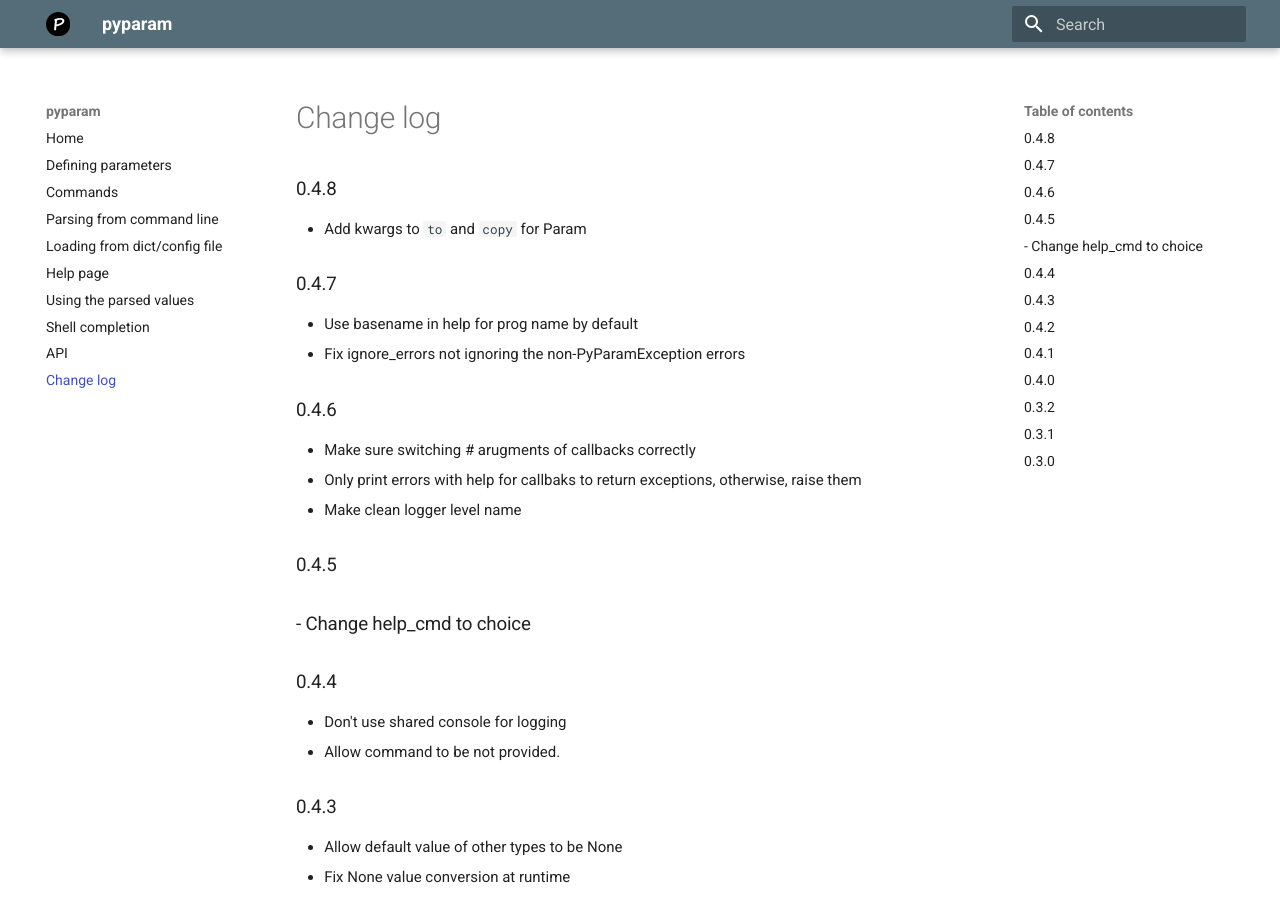
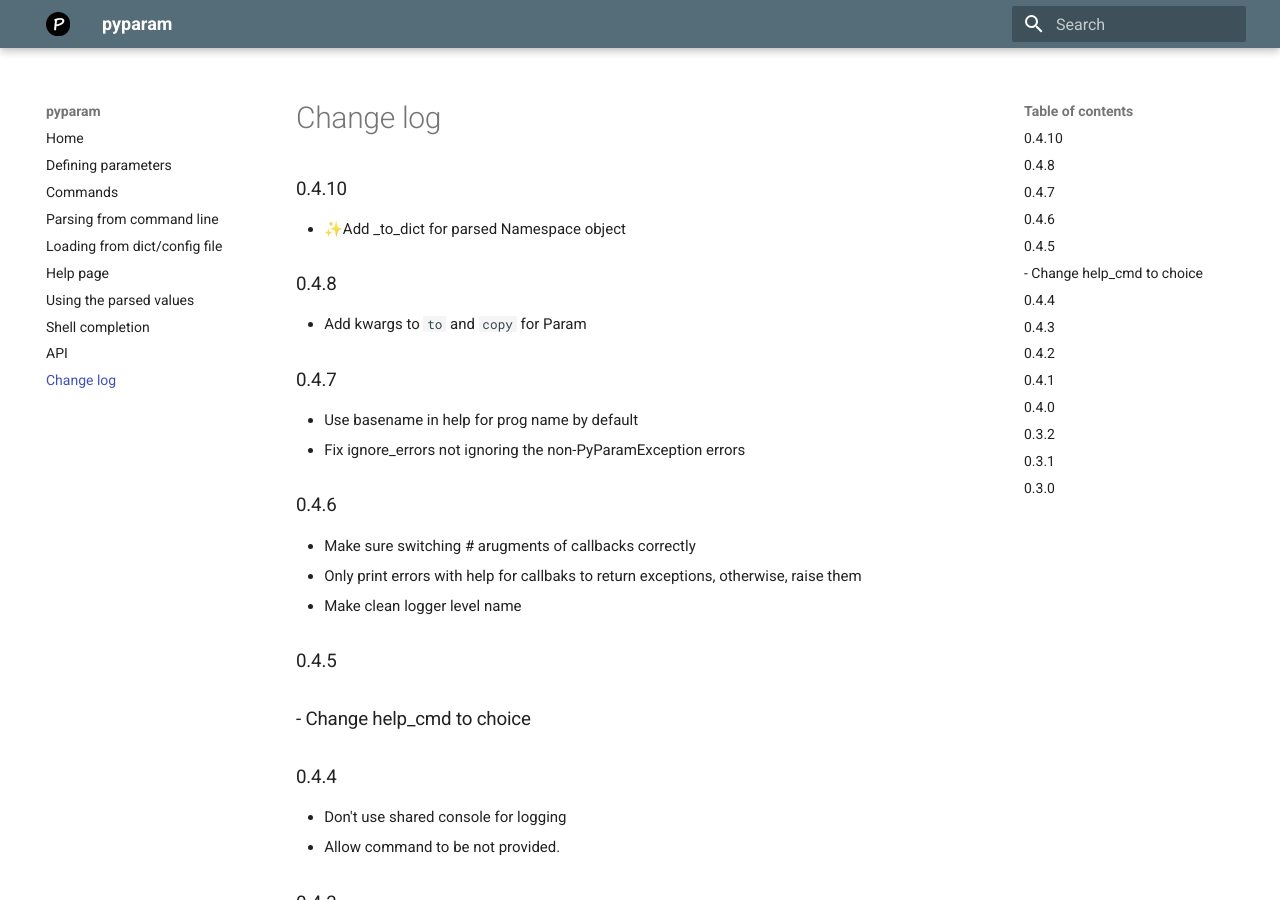
Before and after one commit to pwwang/pyparam, an MkDocs documentation site: the page built from docs/changeLog.md, in a window 1280 px wide and 900 px high. Built offline with MkDocs 1.6.1 and Material for MkDocs 9.7.7, drawn with Linux system fonts in a browser that asks for light colours.

Commit message:
🔊 Update changelog

```diff
--- a/docs/changeLog.md
+++ b/docs/changeLog.md
@@ -1,3 +1,6 @@
+## 0.4.10
+- ✨Add _to_dict for parsed Namespace object
+
 ## 0.4.8
 - Add kwargs to `to` and `copy` for Param
 
```
